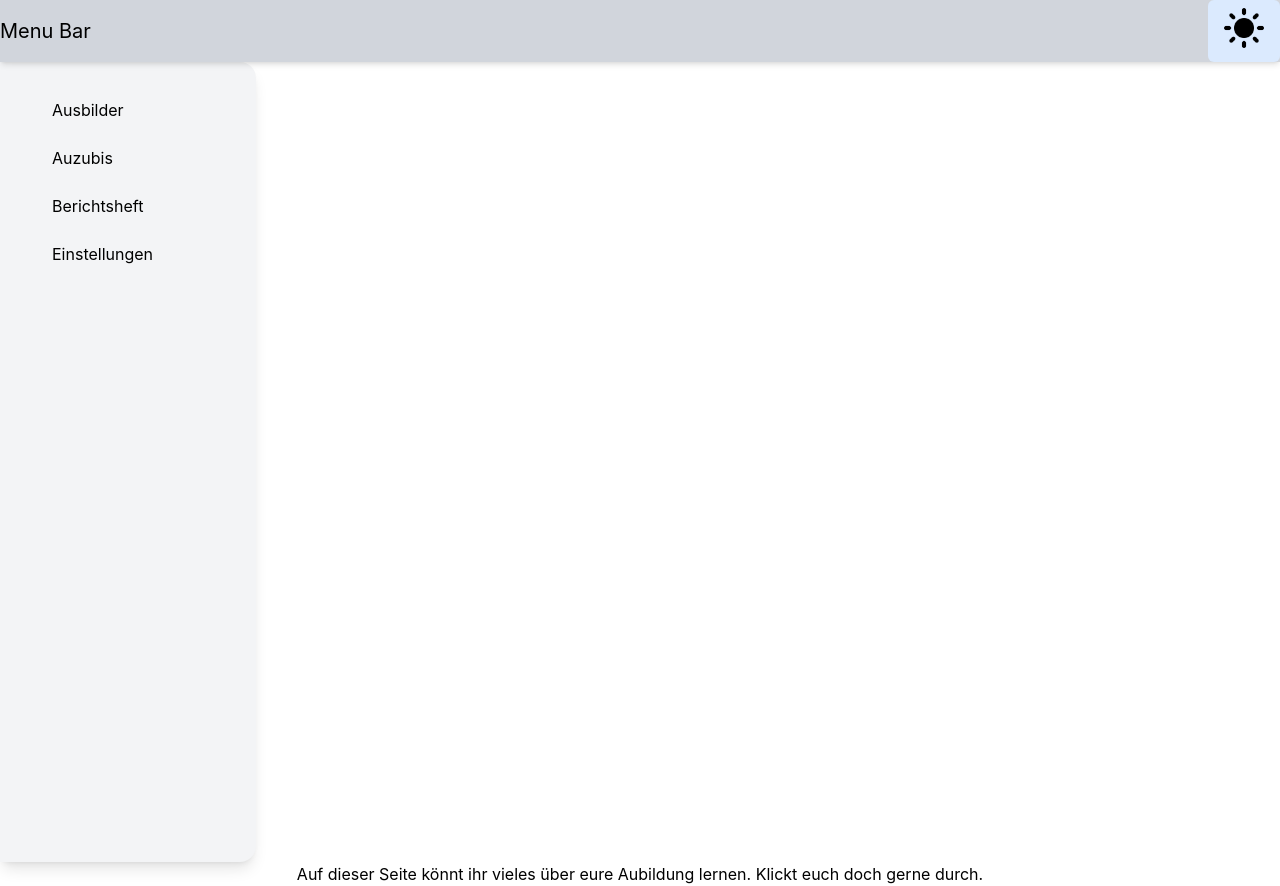
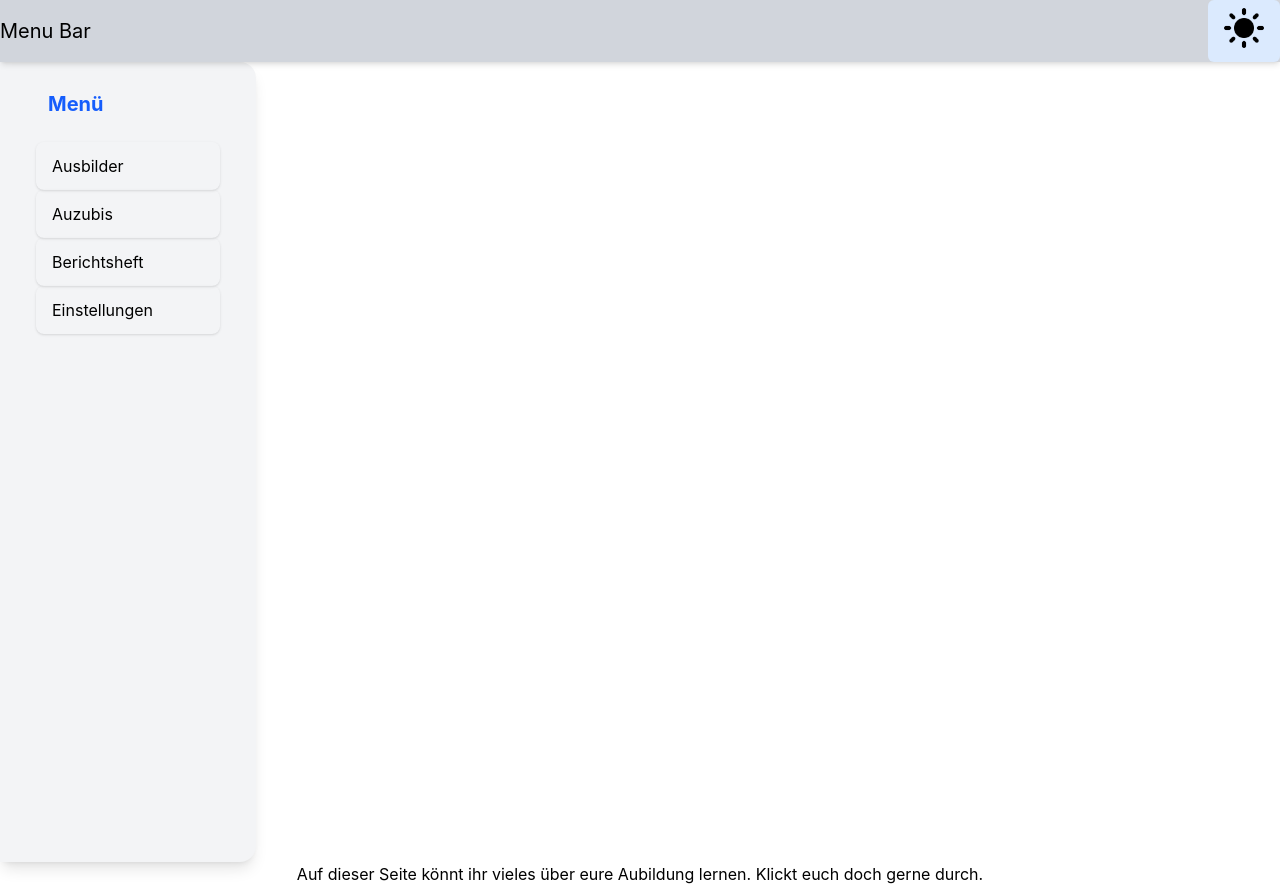
Before and after one commit to larissa2Go/first_Project, a website built with Vite: page index.html in a window 1280 px wide. Built offline with nearby package versions, Linux system fonts and the light colour scheme.

Commit message:
sidebar: done for now

```diff
--- a/index.html
+++ b/index.html
@@ -16,12 +16,15 @@
         </div>
       </header>
         <aside class="flex-col min-h-screen w-64 bg-gray-100 p-4 hidden md:block hidden md:block shadow-lg p-6 rounded-r-2xl dark:bg-zinc-950 ">
+            <div class="p-6">
+                <h2 class="-mt-5 text-xl font-bold text-blue-600 dark:text-blue-400">Menü</h2>
+            </div>
             <nav aria-label="Hauptnavigation">
                 <ul class ="dark:bg-black px-3">
-                    <li class="flex items-center px-4 py-3 hover:ring-2 hover:ring-blue-200 rounded-lg"><a href="#">Ausbilder</a></li>
-                    <li class="flex items-center px-4 py-3 hover:ring-2 hover:ring-blue-200 rounded-lg"><a href="#">Auzubis</a></li>
-                    <li class="flex items-center px-4 py-3 hover:ring-2 hover:ring-blue-200 rounded-lg"><a href="#">Berichtsheft</a></li>
-                    <li class="flex items-center px-4 py-3 hover:ring-2 hover:ring-blue-200 rounded-lg border-r4"><a href="#">Einstellungen</a></li>
+                    <li class="flex items-center px-4 py-3 hover:ring-2 hover:ring-blue-200 rounded-lg shadow hover:bg-blue-50"><a href="#">Ausbilder</a></li>
+                    <li class="flex items-center px-4 py-3 hover:ring-2 hover:ring-blue-200 rounded-lg shadow hover:bg-blue-50"><a href="#">Auzubis</a></li>
+                    <li class="flex items-center px-4 py-3 hover:ring-2 hover:ring-blue-200 rounded-lg shadow hover:bg-blue-50"><a href="#">Berichtsheft</a></li>
+                    <li class="flex items-center px-4 py-3 hover:ring-2 hover:ring-blue-200 rounded-lg shadow hover:bg-blue-50"><a href="#">Einstellungen</a></li>
                 </ul>
             </nav>
         </aside>
```
